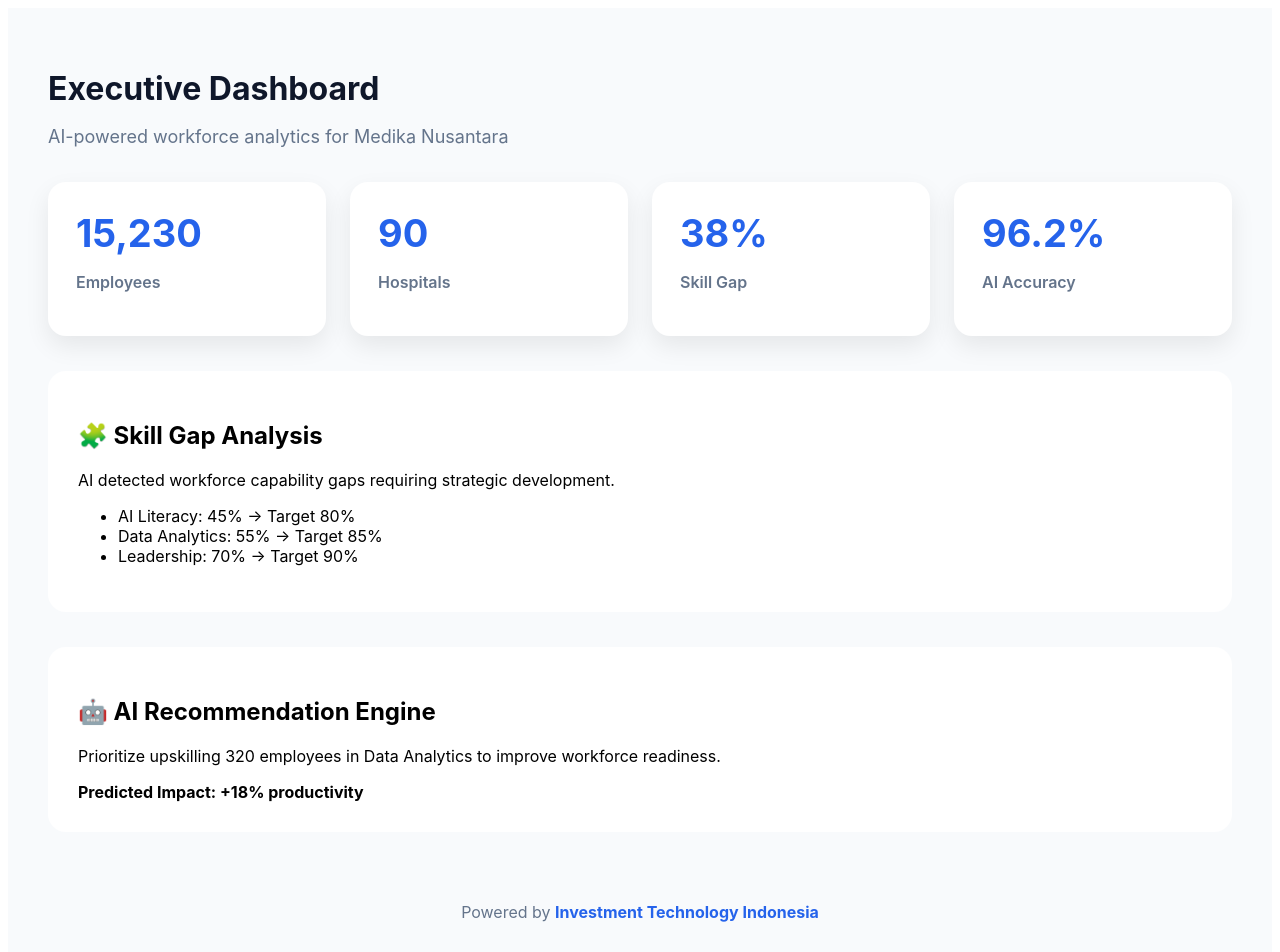
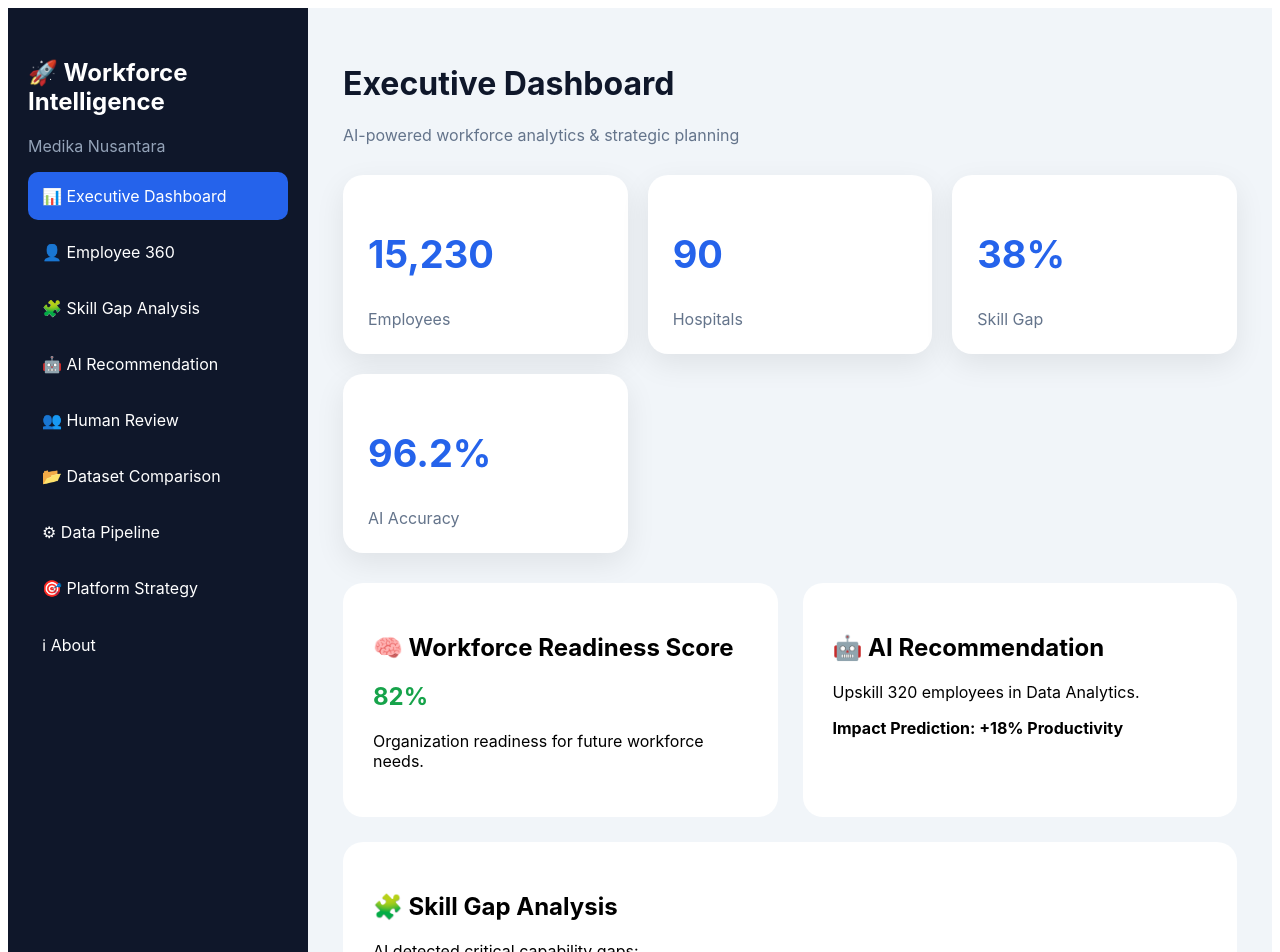
Before and after one commit to alma-98/workforce-intelligence-platform, a React (Vite) app: page /dashboard in a window 1280 px wide. Shown: the top 952 px of the page. Built offline with nearby package versions, Linux system fonts and the light colour scheme.

Commit message:
Upgrade Executive Dashboard enterprise design

```diff
--- a/src/pages/Dashboard/Dashboard.tsx
+++ b/src/pages/Dashboard/Dashboard.tsx
@@ -1,142 +1,231 @@
+
 export default function Dashboard() {
-  const stats = [
-    { title: "Employees", value: "15,230" },
-    { title: "Hospitals", value: "90" },
-    { title: "Skill Gap", value: "38%" },
-    { title: "AI Accuracy", value: "96.2%" },
+  const menu = [
+    "📊 Executive Dashboard",
+    "👤 Employee 360",
+    "🧩 Skill Gap Analysis",
+    "🤖 AI Recommendation",
+    "👥 Human Review",
+    "📂 Dataset Comparison",
+    "⚙ Data Pipeline",
+    "🎯 Platform Strategy",
+    "ℹ About",
+  ];
+
+  const metrics = [
+    ["15,230", "Employees"],
+    ["90", "Hospitals"],
+    ["38%", "Skill Gap"],
+    ["96.2%", "AI Accuracy"],
   ];
 
   return (
     <div
       style={{
+        display: "flex",
         minHeight: "100vh",
-        background: "#f8fafc",
-        padding: "40px",
-        fontFamily: "Inter, Arial, sans-serif",
+        background: "#f1f5f9",
+        fontFamily: "Inter, Arial",
       }}
     >
+
+      <aside
+        style={{
+          width: "260px",
+          background: "#0f172a",
+          color: "#fff",
+          padding: "30px 20px",
+        }}
+      >
+        <h2>
+          🚀 Workforce
+          <br />
+          Intelligence
+        </h2>
+
+        <p style={{color:"#94a3b8"}}>
+          Medika Nusantara
+        </p>
+
+        {menu.map((item)=>(
+          <div
+            key={item}
+            style={{
+              padding:"14px",
+              marginTop:"8px",
+              borderRadius:"10px",
+              background:
+                item.includes("Executive")
+                ? "#2563eb"
+                : "transparent",
+            }}
+          >
+            {item}
+          </div>
+        ))}
+      </aside>
+
+
+      <main
+        style={{
+          flex:1,
+          padding:"35px",
+        }}
+      >
+
         <h1
           style={{
-          color: "#0f172a",
-          fontSize: "32px",
-          marginBottom: "8px",
+            fontSize:"32px",
+            color:"#0f172a",
           }}
         >
           Executive Dashboard
         </h1>
 
-      <p
-        style={{
-          color: "#64748b",
-          fontSize: "18px",
-          marginBottom: "35px",
-        }}
-      >
-        AI-powered workforce analytics for Medika Nusantara
+        <p style={{color:"#64748b"}}>
+          AI-powered workforce analytics & strategic planning
         </p>
+
 
         <div
           style={{
-          display: "grid",
-          gridTemplateColumns: "repeat(auto-fit,minmax(220px,1fr))",
-          gap: "24px",
+            display:"grid",
+            gridTemplateColumns:
+            "repeat(auto-fit,minmax(220px,1fr))",
+            gap:"20px",
+            marginTop:"30px",
           }}
         >
-        {stats.map((item) => (
+
+        {metrics.map((m)=>(
           <div
-            key={item.title}
+            key={m[1]}
             style={{
-              background: "#ffffff",
-              padding: "28px",
-              borderRadius: "18px",
-              boxShadow: "0 10px 25px rgba(0,0,0,.08)",
+              background:"#fff",
+              padding:"25px",
+              borderRadius:"20px",
+              boxShadow:"0 10px 30px rgba(0,0,0,.08)",
             }}
           >
             <h2
               style={{
-                fontSize: "38px",
-                color: "#2563eb",
-                margin: 0,
+                fontSize:"38px",
+                color:"#2563eb",
               }}
             >
-              {item.value}
+              {m[0]}
             </h2>
 
-            <p
-              style={{
-                color: "#64748b",
-                fontWeight: 600,
-              }}
-            >
-              {item.title}
-            </p>
+            <span style={{color:"#64748b"}}>
+              {m[1]}
+            </span>
           </div>
         ))}
+
         </div>
+
 
         <div
           style={{
-          marginTop: "35px",
-          background: "#ffffff",
-          padding: "30px",
-          borderRadius: "18px",
+            marginTop:"30px",
+            display:"grid",
+            gridTemplateColumns:"1fr 1fr",
+            gap:"25px",
           }}
         >
-        <h2>🧩 Skill Gap Analysis</h2>
+
+          <section
+            style={{
+              background:"#fff",
+              padding:"30px",
+              borderRadius:"20px",
+            }}
+          >
+            <h2>🧠 Workforce Readiness Score</h2>
+
+            <h1 style={{color:"#16a34a"}}>
+              82%
+            </h1>
 
             <p>
-          AI detected workforce capability gaps requiring strategic
-          development.
+              Organization readiness for future workforce needs.
+            </p>
+          </section>
+
+
+          <section
+            style={{
+              background:"#fff",
+              padding:"30px",
+              borderRadius:"20px",
+            }}
+          >
+
+            <h2>
+              🤖 AI Recommendation
+            </h2>
+
+            <p>
+              Upskill 320 employees in Data Analytics.
+            </p>
+
+            <strong>
+              Impact Prediction: +18% Productivity
+            </strong>
+
+          </section>
+
+        </div>
+
+
+        <section
+          style={{
+            marginTop:"25px",
+            background:"#fff",
+            padding:"30px",
+            borderRadius:"20px",
+          }}
+        >
+
+          <h2>
+            🧩 Skill Gap Analysis
+          </h2>
+
+          <p>
+            AI detected critical capability gaps:
           </p>
 
           <ul>
-          <li>AI Literacy: 45% → Target 80%</li>
-          <li>Data Analytics: 55% → Target 85%</li>
-          <li>Leadership: 70% → Target 90%</li>
+            <li>AI Literacy ━━━━━ 45%</li>
+            <li>Data Analytics ━━━ 55%</li>
+            <li>Leadership ━━━━━ 70%</li>
           </ul>
-      </div>
 
-      <div
-        style={{
-          marginTop: "35px",
-          background: "#ffffff",
-          padding: "30px",
-          borderRadius: "18px",
-        }}
-      >
-        <h2>🤖 AI Recommendation Engine</h2>
+        </section>
 
-        <p>
-          Prioritize upskilling 320 employees in Data Analytics
-          to improve workforce readiness.
-        </p>
-
-        <strong>
-          Predicted Impact: +18% productivity
-        </strong>
-      </div>
 
         <footer
           style={{
-          marginTop: "70px",
-          color: "#64748b",
-          textAlign: "center",
+            marginTop:"50px",
+            textAlign:"center",
+            color:"#64748b",
           }}
         >
           Powered by{" "}
           <a
             href="https://investment-tech-indonesia.web.app/"
-          target="_blank"
-          rel="noopener noreferrer"
             style={{
-            color: "#2563eb",
-            fontWeight: 700,
-            textDecoration: "none",
+              color:"#2563eb",
+              fontWeight:700,
             }}
           >
             Investment Technology Indonesia
           </a>
+
         </footer>
+
+      </main>
+
     </div>
   );
 }
```
Lines whose indentation alone changed are shown as unchanged.
